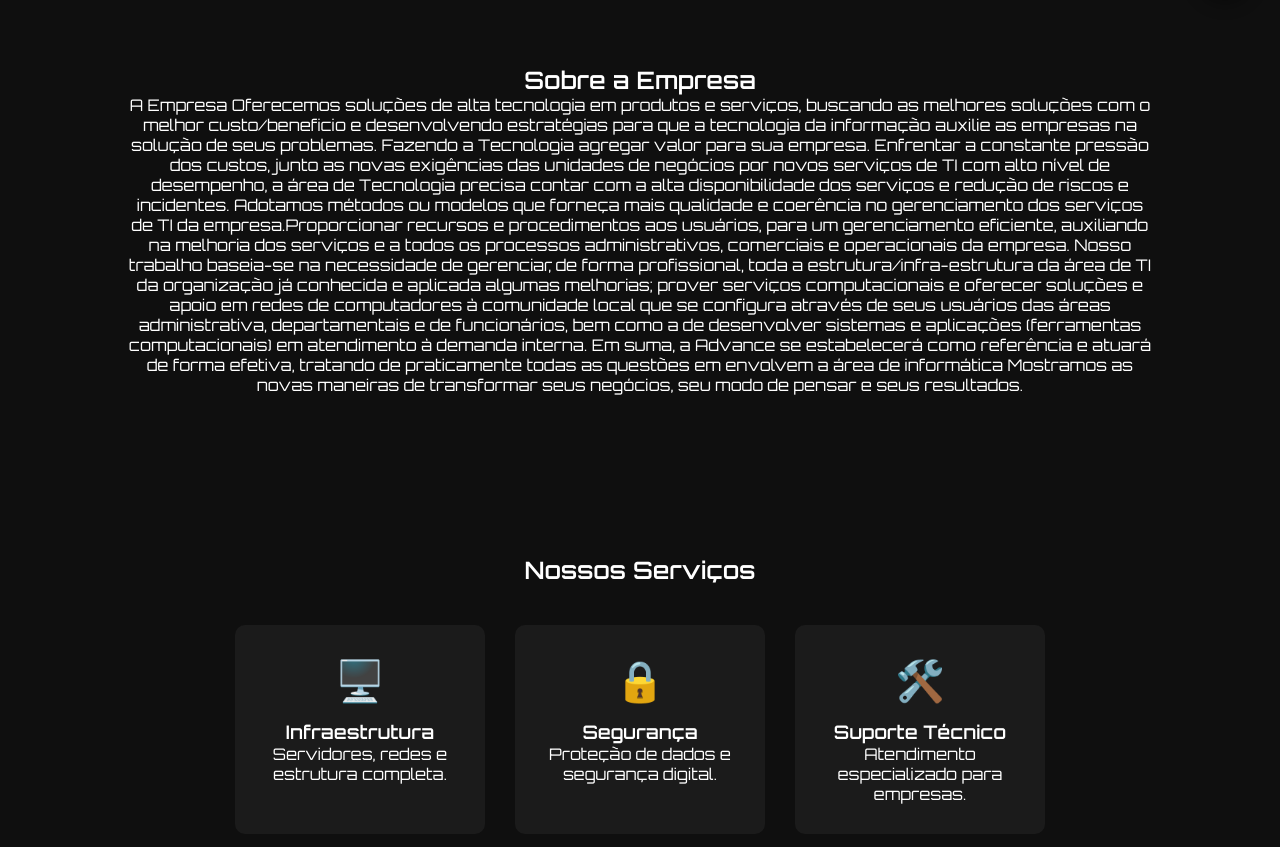
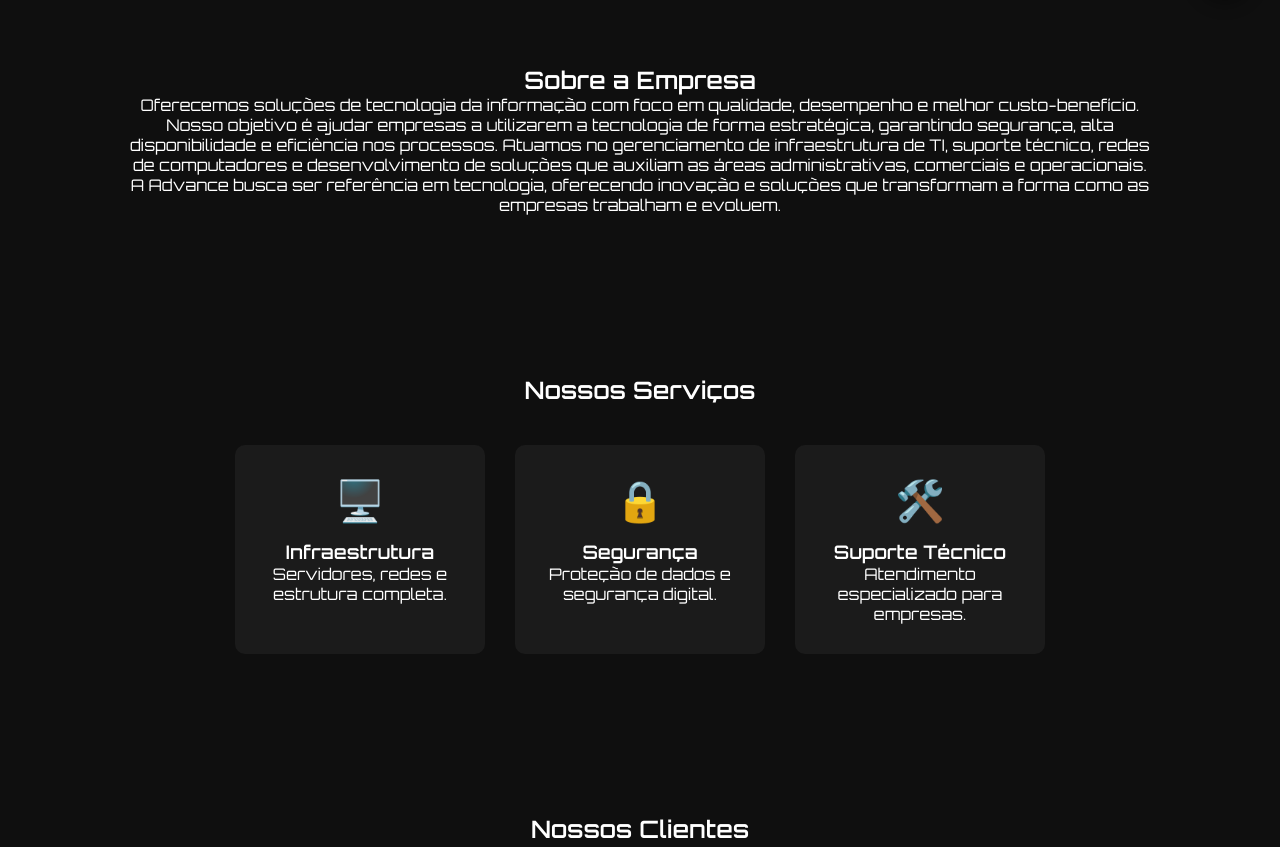
Before and after one commit to KeLeaked/Projeto-Advances, a plain HTML site: page index.html in a window 1280 px wide. Shown: the part 775-1622 px from the top of the page. Drawn offline with Linux system fonts and the light colour scheme.

Commit message:
Revise content in index.html for clarity
Updated company information and service descriptions for clarity and relevance.

```diff
--- a/index.html
+++ b/index.html
@@ -54,19 +54,9 @@ Infraestrutura, segurança digital e suporte especializado.
 
 <p>
 
-A Empresa
-Oferecemos soluções de alta tecnologia em produtos e serviços, buscando as melhores soluções com o melhor custo/beneficio e desenvolvendo estratégias para que a tecnologia da informação auxilie as empresas na solução de seus problemas. Fazendo a Tecnologia agregar valor para sua empresa.
+Oferecemos soluções de tecnologia da informação com foco em qualidade, desempenho e melhor custo-benefício. Nosso objetivo é ajudar empresas a utilizarem a tecnologia de forma estratégica, garantindo segurança, alta disponibilidade e eficiência nos processos.
 
-Enfrentar a constante pressão dos custos, junto as novas exigências das unidades de negócios por novos serviços de TI com alto nível de desempenho, a área de Tecnologia precisa contar com a alta disponibilidade dos serviços e redução de riscos e incidentes.
-
-
-Adotamos métodos ou modelos que forneça mais qualidade e coerência no gerenciamento dos serviços de TI da empresa.Proporcionar recursos e procedimentos aos usuários, para um gerenciamento eficiente, auxiliando na melhoria dos serviços e a todos os processos administrativos, comerciais e operacionais da empresa.
-
-
-Nosso trabalho baseia-se na necessidade de gerenciar, de forma profissional, toda a estrutura/infra-estrutura da área de TI da organização já conhecida e aplicada algumas melhorias; prover serviços computacionais e oferecer soluções e apoio em redes de computadores à comunidade local que se configura através de seus usuários das áreas administrativa, departamentais e de funcionários, bem como a de desenvolver sistemas e aplicações (ferramentas computacionais) em atendimento à demanda interna. Em suma, a Advance se estabelecerá como referência e atuará de forma efetiva, tratando de praticamente todas as questões em envolvem a área de informática
-
-
-Mostramos as novas maneiras de transformar seus negócios, seu modo de pensar e seus resultados.
+Atuamos no gerenciamento de infraestrutura de TI, suporte técnico, redes de computadores e desenvolvimento de soluções que auxiliam as áreas administrativas, comerciais e operacionais. A Advance busca ser referência em tecnologia, oferecendo inovação e soluções que transformam a forma como as empresas trabalham e evoluem.
 </p>
 
 </section>
@@ -176,4 +166,5 @@ Mostramos as novas maneiras de transformar seus negócios, seu modo de pensar e
 💬
 </a>
 </body>
+
 </html>
```
